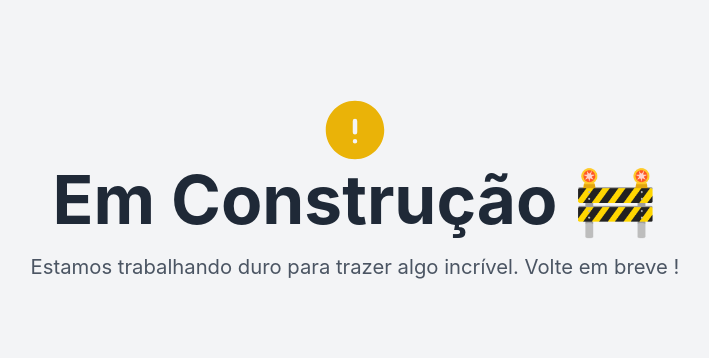
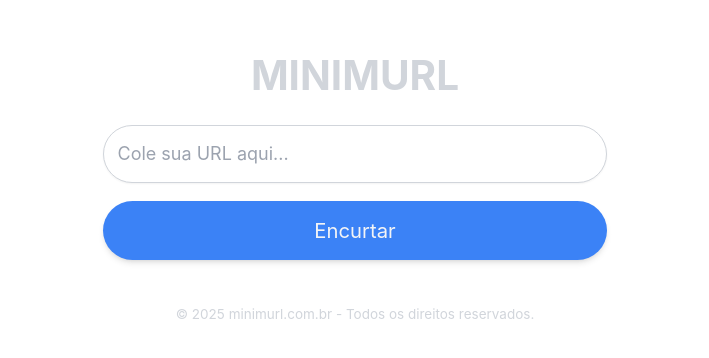
Before and after one commit to Yuuri-gomes/minimurl, a Next.js app: page / in a window 1280 px wide. Shown: the part 212-570 px from the top of the page, without its empty margins (285-994 px from the left). Built offline with nearby package versions, Linux system fonts and the light colour scheme.

Commit message:
feat(home): create `url-shortener` form to generate a shortened url

```diff
--- /dev/null
+++ b/components/UI/Home.js
@@ -0,0 +1,134 @@
+import Logo from "components/UI/Logo";
+import { useRef, useState } from "react";
+import Swal from "sweetalert2";
+import dotEnv from "dotenv";
+dotEnv.config();
+
+export default function Home() {
+  const [formState, setFormState] = useState({
+    shortUrl: "",
+    originalUrl: "",
+    isReadOnly: false,
+  });
+  const [isLoading, setIsLoading] = useState(false);
+  const formRef = useRef();
+
+  const showAlert = (title, html, icon = "success", timer = 2000) => {
+    Swal.fire({ title, html, icon, timer, timerProgressBar: true });
+  };
+
+  const formAction = async (event) => {
+    event.preventDefault();
+    setIsLoading(true);
+    const formData = new FormData(event.target);
+    const originalUrlForm = formData.get("original_url");
+
+    try {
+      const response = await fetch("/api/v1/shortener/create", {
+        method: "POST",
+        headers: { "Content-type": "application/json" },
+        body: JSON.stringify({ original_url: originalUrlForm }),
+      });
+
+      if (!response.ok) throw new Error("Failed to create short URL");
+
+      const data = await response.json();
+      if (data.short_code) {
+        setFormState({
+          shortUrl: process.env.NEXT_PUBLIC_API_URL
+            ? `${process.env.NEXT_PUBLIC_API_URL}/${data.short_code}`
+            : `https://minimurl.com.br/${data.short_code}`,
+          originalUrl: data.original_url,
+          isReadOnly: true,
+        });
+      }
+    } catch (error) {
+      console.error(error);
+      showAlert(
+        "Erro",
+        "Ocorreu um erro ao encurtar a URL. Tente novamente.",
+        "error",
+      );
+    } finally {
+      setIsLoading(false);
+    }
+  };
+
+  const handleCopy = async () => {
+    try {
+      await navigator.clipboard.writeText(formState.shortUrl);
+      showAlert("Sucesso", "URL copiada para a área de transferência");
+    } catch (error) {
+      console.error(error);
+    }
+  };
+
+  const resetForm = () => {
+    formRef.current?.reset();
+    setFormState({ shortUrl: "", originalUrl: "", isReadOnly: false });
+  };
+
+  return (
+    <div className="flex flex-col items-center justify-center min-h-screen dark:bg-gray-800 p-4">
+      <Logo />
+      <div className="w-full max-w-md">
+        <form onSubmit={formAction} ref={formRef}>
+          <input
+            type="url"
+            required
+            value={
+              formState.isReadOnly ? formState.shortUrl : formState.originalUrl
+            }
+            readOnly={formState.isReadOnly}
+            onChange={(event) =>
+              setFormState((prev) => ({
+                ...prev,
+                originalUrl: event.target.value,
+              }))
+            }
+            placeholder="Cole sua URL aqui..."
+            name="original_url"
+            aria-label="URL original"
+            className="w-full p-3 border border-gray-300 rounded-full shadow-sm focus:outline-none focus:ring-2 focus:ring-blue-500 focus:border-transparent"
+          />
+          <button
+            type={formState.isReadOnly ? "button" : "submit"}
+            onClick={formState.isReadOnly ? handleCopy : undefined}
+            disabled={isLoading}
+            className="w-full mt-4 p-3 text-lg bg-blue-500 text-gray-100 rounded-full shadow-md hover:bg-blue-600 transition-all disabled:opacity-50"
+          >
+            {isLoading
+              ? "Processando..."
+              : formState.isReadOnly
+                ? "Copiar"
+                : "Encurtar"}
+          </button>
+        </form>
+        {formState.shortUrl && (
+          <div className="w-full">
+            <p className="mt-4 text-lg text-gray-100 w-full h-auto">
+              URL original:{" "}
+              <a
+                href={formState.shortUrl}
+                className="text-blue-500 inline-block max-w-full whitespace-normal break-words no-underline"
+                target="_blank"
+              >
+                {formState.originalUrl}
+              </a>
+            </p>
+            <button
+              onClick={resetForm}
+              className="mt-4 p-3 text-lg bg-gray-500 text-gray-100 rounded-full shadow-md hover:bg-gray-600 transition-all"
+            >
+              Encurtar outra URL
+            </button>
+          </div>
+        )}
+      </div>
+      <footer className="mt-10 text-gray-300 text-xs">
+        © {new Date().getFullYear()} minimurl.com.br - Todos os direitos
+        reservados.
+      </footer>
+    </div>
+  );
+}
--- /dev/null
+++ b/components/UI/Logo.js
@@ -0,0 +1,7 @@
+export default function Logo() {
+  return (
+    <h1 className="text-4xl uppercase font-bold text-gray-300 mb-6">
+      minimurl
+    </h1>
+  );
+}
--- a/package.json
+++ b/package.json
@@ -60,6 +60,7 @@
     "react": "^19.0.0",
     "react-dom": "^19.0.0",
     "sequelize": "^6.37.5",
+    "sweetalert2": "^11.15.10",
     "umzug": "^3.8.2"
   },
   "config": {
--- a/pages/index.js
+++ b/pages/index.js
@@ -1,5 +1,5 @@
-import UnderConstructionComponent from "../components/UI/UnderConstruction";
+import Home from "components/UI/Home";
 
-export default function HomeComponent() {
-  return <UnderConstructionComponent />;
+export default function HomePage() {
+  return <Home />;
 }
```
Also changed, not shown: 1 other file (tests, documents, lock files or other folders).
